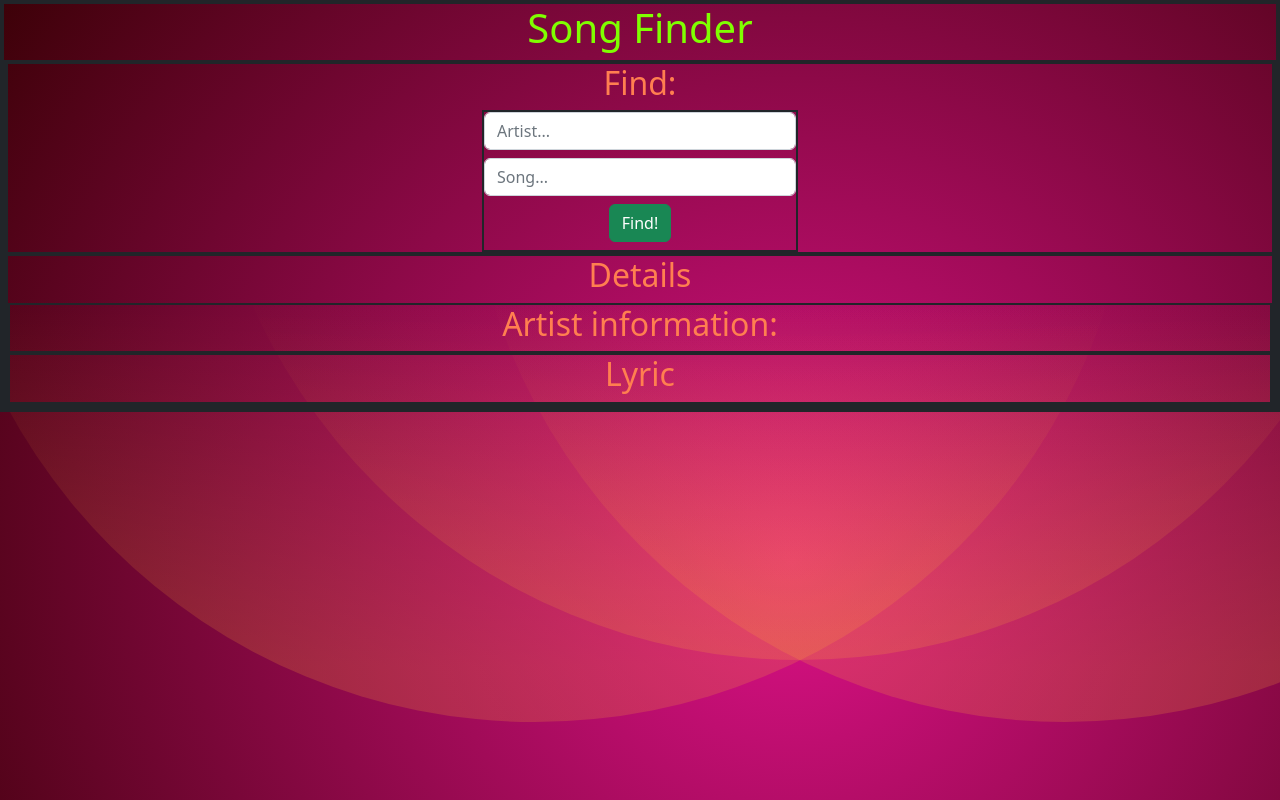
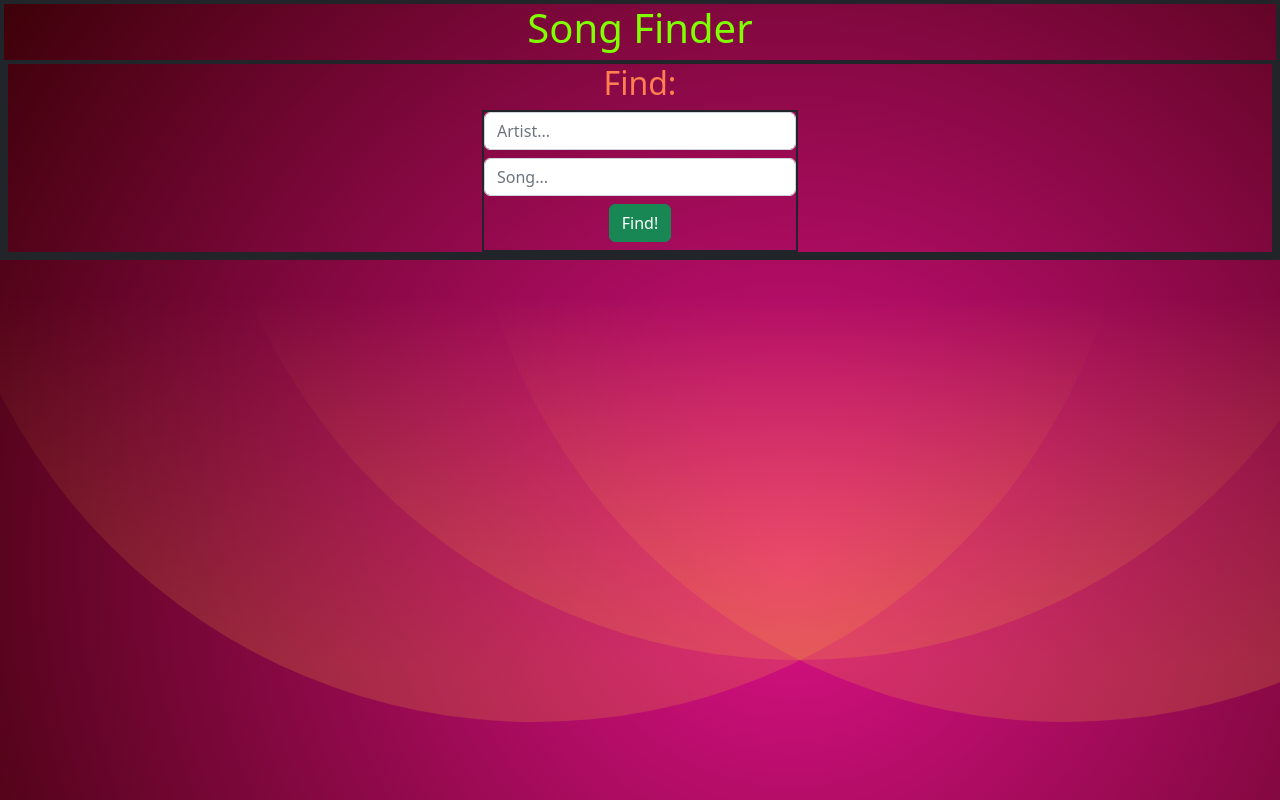
Before and after one commit to betoayza/song-finder, a React (Create React App) app: page / in a window 1280 px wide. Built offline with nearby package versions, Linux system fonts and the light colour scheme.

Commit message:
Lyrics & Artist search working

```diff
--- a/src/components/Details.js
+++ b/src/components/Details.js
@@ -1,14 +1,18 @@
 import React from "react";
 import Artist from "./Artist";
 import Lyric from "./Lyric";
+import Message from "./Message";
 
 const Details = ({find, lyric, biography}) => {
+  //Avoid innecesary renders
+  if(!lyric || !biography) return null;
+
+  //else
   return (
-    <div>
-      <h2>Details</h2>
-        <Artist />
-        <Lyric />
-    </div>
+    <>
+      {biography.artists ? <Artist /> : <Message msg="Artist not found :("/>}
+      {lyric.error || lyric.name==='AbortError' ? <Message msg={`Lyrics of "${find.song}" not found :(`} /> : <Lyric />}
+    </>
   );
 };
 
--- a/src/components/Message.css
+++ b/src/components/Message.css
@@ -1,13 +1,14 @@
-h2 {
+h3 {
     color: crimson;
 }
 
 #error-div {
     border: solid 1px;
-    margin: 0 auto;
     width: 25%;
-    vertical-align: middle;
+    text-align: center;
+    padding: 0.5rem;
     background-color: black;
-    border-radius: 0.50rem;
+    border-radius: 1rem;
     margin-bottom: 3rem;
+    margin-top: 3rem;
 }
--- a/src/components/Message.js
+++ b/src/components/Message.js
@@ -1,14 +1,18 @@
 import React from 'react';
 import './Message.css';
 
-const Message = () => {
+const Message = ({msg}) => {
   return (
     <>
         <div id="error-div">
-           <h2>An error happened!</h2>
+           <h3>{msg}</h3>
         </div>
     </>
   )
 }
 
+Message.defaultProps={
+  msg: "An error happened!"
+};
+
 export default Message;
--- a/src/components/SongFinder.js
+++ b/src/components/SongFinder.js
@@ -1,27 +1,29 @@
-import React, {useEffect, useState} from 'react';
-import Form from './Form';
-import Loader from './Loader';
-import Details from './Details';
-import {helpHttp} from '../helpers/helpHttp';
+import React, { useEffect, useState } from "react";
+import Form from "./Form";
+import Loader from "./Loader";
+import Details from "./Details";
+import { helpHttp } from "../helpers/helpHttp";
 
 const SongFinder = () => {
   const [find, setFind] = useState(null);
-    const [lyric, setLyric]=useState(null);
+  const [lyric, setLyric] = useState(null);
   const [biography, setBiography] = useState(null);
   const [loading, setLoading] = useState(false);
 
-    useEffect(()=>{
-      if(!find)
-        return; //exit from effect to prevent renders
-      const fetchData=async()=>{
-        const {artist,song} = find;
+  useEffect(() => {
+    if (!find) return; //exit from effect to prevent renders
+    const fetchData = async () => {
+      const { artist, song } = find;
 
-        let artistUri=`https://www.theaudiodb.com/api/v1/json/2/search.php?s=${artist}`;
-        let songUri=`https://api.lyrics.ovh/v1/${artist}/${song}`;
-        console.log(artistUri,"\n\n", songUri);
+      let artistUri = `https://www.theaudiodb.com/api/v1/json/2/search.php?s=${artist}`;
+      let songUri = `https://api.lyrics.ovh/v1/${artist}/${song}`;
+      console.log(artistUri, "\n\n", songUri);
 
       setLoading(true);
-        const [artistRes, songRes]=await Promise.all([helpHttp().get(artistUri), helpHttp().get(songUri)]);
+      const [artistRes, songRes] = await Promise.all([
+        helpHttp().get(artistUri),
+        helpHttp().get(songUri),
+      ]);
       setBiography(artistRes);
       setLyric(songRes);
       console.log("Biography: ", artistRes);
@@ -31,7 +33,7 @@ const SongFinder = () => {
     fetchData();
   }, [find]);
 
-    const handleFind=(data)=>{
+  const handleFind = (data) => {
     console.log(data);
     setFind(data);
   };
@@ -39,10 +41,12 @@ const SongFinder = () => {
   return (
     <div>
       {loading && <Loader />}
-        <Form handleFind={handleFind}/>
-        <Details find={find} lyric={lyric} biography={biography}/>
+      <Form handleFind={handleFind} />
+      {find && !loading && (
+        <Details find={find} lyric={lyric} biography={biography} />
+      )}
     </div>
-  )
-}
+  );
+};
 
 export default SongFinder;
```
Lines whose indentation alone changed are shown as unchanged.
